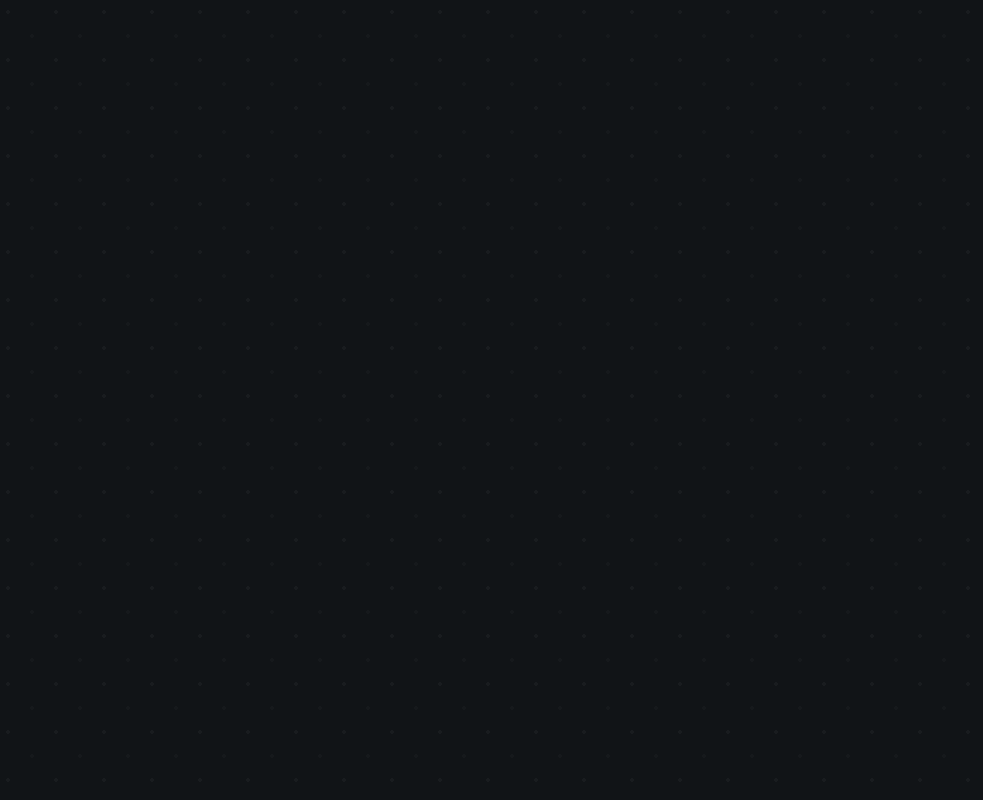
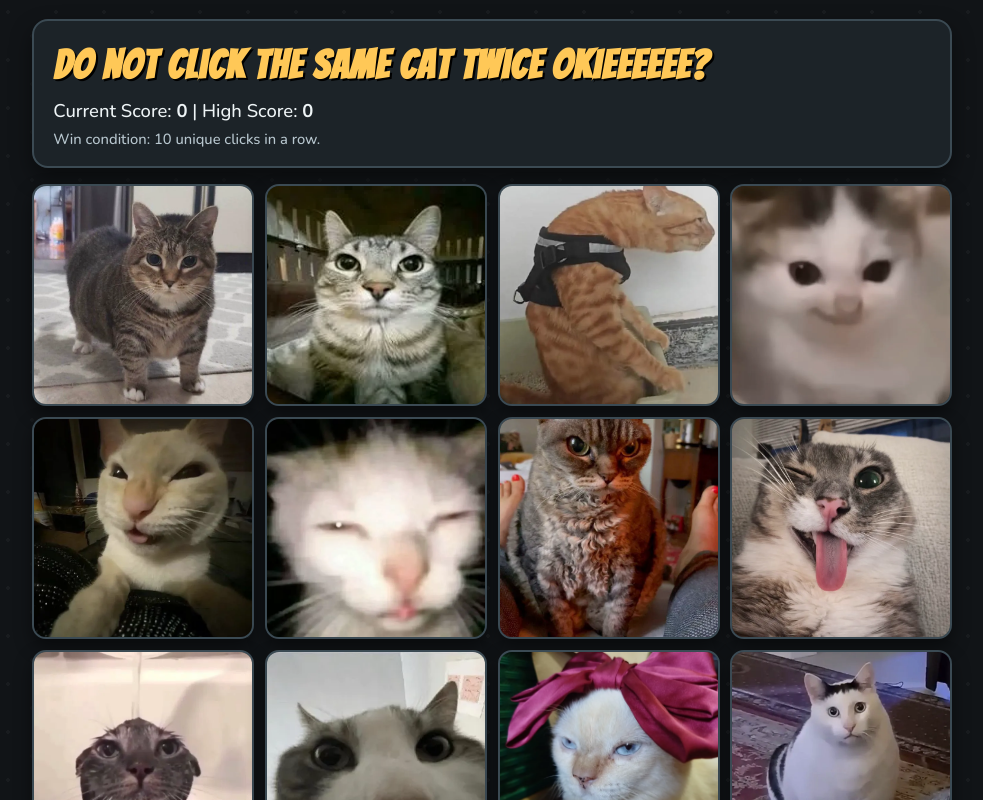
Before and after one commit to melio0504/memory-card-game, a React (Vite) app: page / in a window 1280 px wide. Shown: the top 800 px of the page, without its empty margins (148-1131 px from the left). Built offline with nearby package versions, Linux system fonts and the light colour scheme.

Commit message:
Import all components in App.jsx

```diff
--- a/src/App.jsx
+++ b/src/App.jsx
@@ -1,9 +1,214 @@
-// TODO: Do not forget to import things melio!
+import { useEffect, useMemo, useRef, useState } from 'react'
+import GameBoard from './components/GameBoard'
+import GameModal from './components/GameModal'
+import Scoreboard from './components/Scoreboard'
+import bgMusicSrc from './audio/bg-music.mp3'
+import loserSrc from './audio/loser.mp3'
+import winnerSrc from './audio/winner.mp3'
+import loserGif from './gifs/loser.gif'
+import winnerGif from './gifs/winner.gif'
+import cat1 from './images/cat-1.webp'
+import cat2 from './images/cat-2.webp'
+import cat3 from './images/cat-3.webp'
+import cat4 from './images/cat-4.webp'
+import cat5 from './images/cat-5.webp'
+import cat6 from './images/cat-6.webp'
+import cat7 from './images/cat-7.webp'
+import cat8 from './images/cat-8.webp'
+import cat9 from './images/cat-9.webp'
+import cat10 from './images/cat-10.webp'
+import cat11 from './images/cat-11.webp'
+import cat12 from './images/cat-12.webp'
+import cat13 from './images/cat-13.webp'
+import cat14 from './images/cat-14.webp'
+import cat15 from './images/cat-15.webp'
+import cat16 from './images/cat-16.webp'
+import { evaluateCardSelection, shuffleItems, TARGET_STREAK } from './utils/gameLogic'
+
+const GRID_SIZE = 16
+
+const CAT_IMAGES = [
+  { key: 'cat-1', src: cat1 },
+  { key: 'cat-2', src: cat2 },
+  { key: 'cat-3', src: cat3 },
+  { key: 'cat-4', src: cat4 },
+  { key: 'cat-5', src: cat5 },
+  { key: 'cat-6', src: cat6 },
+  { key: 'cat-7', src: cat7 },
+  { key: 'cat-8', src: cat8 },
+  { key: 'cat-9', src: cat9 },
+  { key: 'cat-10', src: cat10 },
+  { key: 'cat-11', src: cat11 },
+  { key: 'cat-12', src: cat12 },
+  { key: 'cat-13', src: cat13 },
+  { key: 'cat-14', src: cat14 },
+  { key: 'cat-15', src: cat15 },
+  { key: 'cat-16', src: cat16 },
+]
+
+function buildDeck() {
+  const cards = []
+
+  for (let i = 0; i < GRID_SIZE; i += 1) {
+    const cat = CAT_IMAGES[i % CAT_IMAGES.length]
+    cards.push({
+      id: `${cat.key}-${i}`,
+      imageKey: cat.key,
+      imageSrc: cat.src,
+      alt: `Funny ${cat.key} meme cat`,
+    })
+  }
+
+  return shuffleItems(cards)
+}
 
 export default function App() {
+  const [cards, setCards] = useState(() => buildDeck())
+  const [clickedImageKeys, setClickedImageKeys] = useState([])
+  const [currentScore, setCurrentScore] = useState(0)
+  const [highScore, setHighScore] = useState(0)
+  const [gameStatus, setGameStatus] = useState('playing')
+
+  const bgMusicRef = useRef(new Audio(bgMusicSrc))
+  const winnerRef = useRef(new Audio(winnerSrc))
+  const loserRef = useRef(new Audio(loserSrc))
+
+  useEffect(() => {
+    const bg = bgMusicRef.current
+    bg.loop = true
+    bg.volume = 0.35
+
+    winnerRef.current.volume = 0.7
+    loserRef.current.volume = 0.7
+
+    return () => {
+      bg.pause()
+      winnerRef.current.pause()
+      loserRef.current.pause()
+    }
+  }, [])
+
+  const stopBackgroundMusic = () => {
+    const bg = bgMusicRef.current
+    bg.pause()
+    bg.currentTime = 0
+  }
+
+  const playBackgroundMusic = () => {
+    if (gameStatus !== 'playing') {
+      return
+    }
+
+    void bgMusicRef.current.play().catch(() => {
+      // Browser may block autoplay until first user interaction.
+    })
+  }
+
+  useEffect(() => {
+    if (gameStatus === 'playing') {
+      return
+    }
+
+    stopBackgroundMusic()
+
+    if (gameStatus === 'win') {
+      winnerRef.current.currentTime = 0
+      void winnerRef.current.play().catch(() => {})
+    }
+
+    if (gameStatus === 'fail') {
+      loserRef.current.currentTime = 0
+      void loserRef.current.play().catch(() => {})
+    }
+  }, [gameStatus])
+
+  const handleCardClick = (card) => {
+    if (gameStatus !== 'playing') {
+      return
+    }
+
+    playBackgroundMusic()
+
+    const result = evaluateCardSelection(clickedImageKeys, card.imageKey)
+
+    if (result.status === 'fail') {
+      setHighScore((prev) => Math.max(prev, currentScore))
+      setGameStatus('fail')
+      return
+    }
+
+    setClickedImageKeys(result.clickedIds)
+    setCurrentScore(result.streak)
+    setHighScore((prev) => Math.max(prev, result.streak))
+    setCards((previousCards) => shuffleItems(previousCards))
+
+    if (result.status === 'win') {
+      setGameStatus('win')
+    }
+  }
+
+  const startNewGame = () => {
+    winnerRef.current.pause()
+    loserRef.current.pause()
+    winnerRef.current.currentTime = 0
+    loserRef.current.currentTime = 0
+
+    setClickedImageKeys([])
+    setCurrentScore(0)
+    setGameStatus('playing')
+    setCards(buildDeck())
+
+    void bgMusicRef.current.play().catch(() => {
+      // Browser may block autoplay until first user interaction.
+    })
+  }
+
+  const modalContent = useMemo(() => {
+    if (gameStatus === 'fail') {
+      return {
+        title: 'You Failed',
+        message: 'You clicked the same cat twice. Try again!',
+        primaryLabel: 'Play Again',
+        gifSrc: loserGif,
+        gifAlt: 'Losing reaction gif',
+      }
+    }
+
+    if (gameStatus === 'win') {
+      return {
+        title: 'You Win',
+        message: `Amazing memory. You reached ${TARGET_STREAK} streaks!`,
+        primaryLabel: 'Play Again',
+        gifSrc: winnerGif,
+        gifAlt: 'Winning celebration gif',
+      }
+    }
+
+    return null
+  }, [gameStatus])
+
   return (
-    <main>
-      {/* TODO: Add the components here */}
+    <main className="app">
+      <Scoreboard streak={currentScore} best={highScore} />
+      <GameBoard cards={cards} onCardClick={handleCardClick} disabled={gameStatus !== 'playing'} />
+
+      <footer className="footer">
+        Created with love by{' '}
+        <a href="https://www.romelioteodoro.dev" target="_blank" rel="noreferrer">
+          melio0504
+        </a>
+      </footer>
+
+      {modalContent ? (
+        <GameModal
+          title={modalContent.title}
+          message={modalContent.message}
+          primaryLabel={modalContent.primaryLabel}
+          onPrimary={startNewGame}
+          gifSrc={modalContent.gifSrc}
+          gifAlt={modalContent.gifAlt}
+        />
+      ) : null}
     </main>
   )
 }
```
